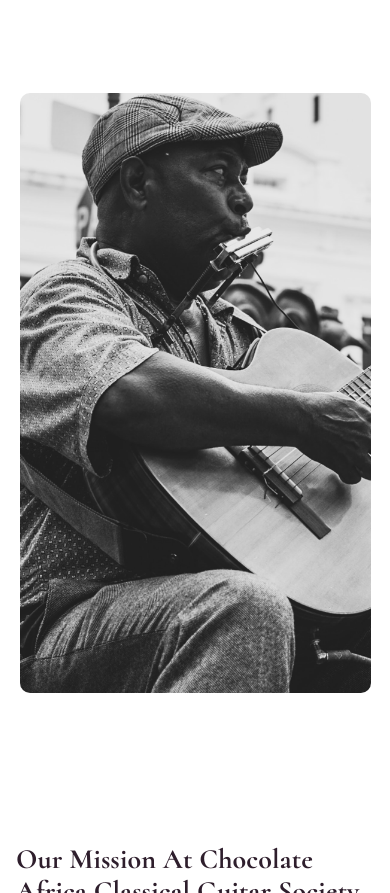
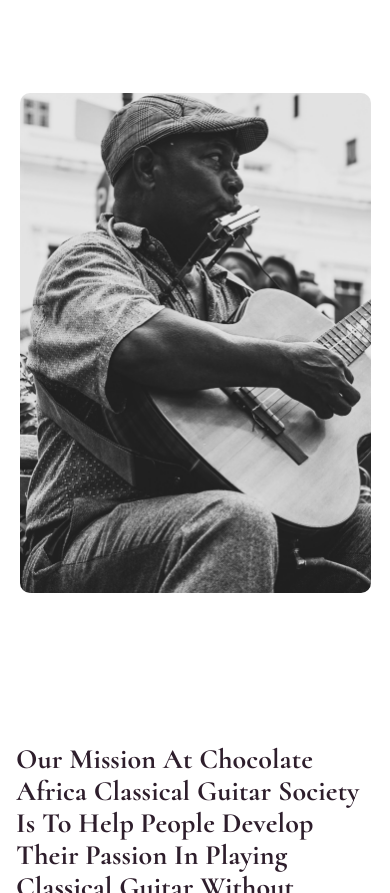
Before and after one commit to Kayphrosh/Classical-Guitar, a plain HTML site: page index.html in a window 390 px wide. Shown: the part 590-1483 px from the top of the page. Drawn offline with nearby package versions, Linux system fonts and the light colour scheme; no server answers.

Commit message:
Almost done!

```diff
--- a/style.css
+++ b/style.css
@@ -72,6 +72,7 @@ body {
     background: #107670;
     border: 1px solid #107670;
     color: #fff;
+    font-size: 18px;
     border-radius: 5px;
     outline: none;
 }
@@ -210,7 +211,7 @@ body {
         border-radius: 5px !important;
     }
     .big-image {
-        max-height: 600px;
+        max-height: 500px;
     }
 }
 
```
